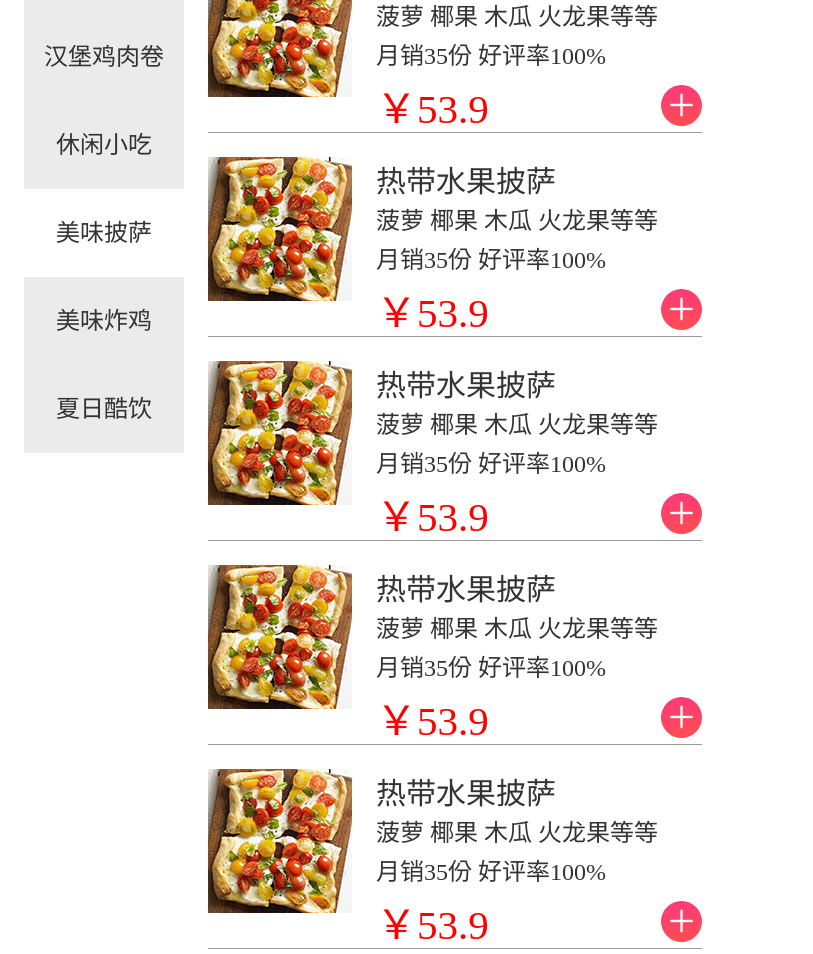
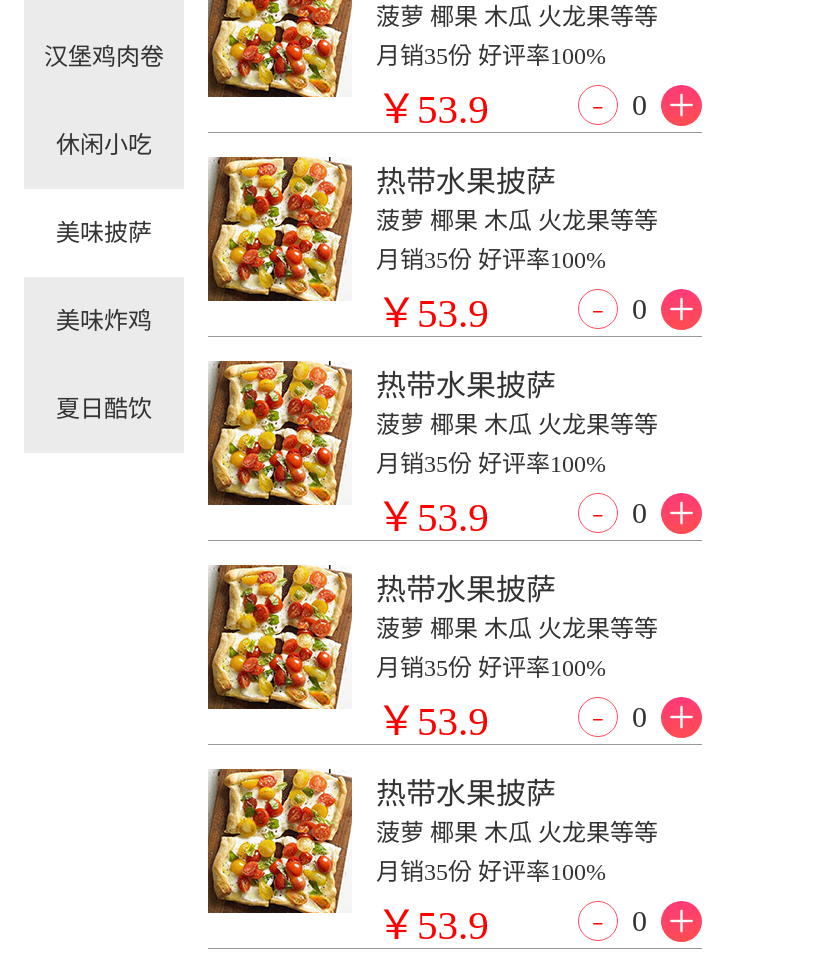
Before and after one commit to zhouquanqwer/zhou, a plain HTML site: page zq/APP/shangjia.html in a window 1280 px wide. Shown: the part 805-1759 px from the top of the page, without its empty margins (0-813 px from the left). Drawn offline with Linux system fonts and the light colour scheme.

Commit message:
添加了shangjia页面的减号与数字

```diff
--- a/zq/APP/css/shangjia.css
+++ b/zq/APP/css/shangjia.css
@@ -202,6 +202,29 @@ ul .hott {
 	color: #ff0000;
 	font-weight: 400;
 }
+.addkuang{
+	align-items: center;
+	display: flex;
+	justify-content: space-between;
+	width: 1.24rem;
+	height: 0.41rem;
+}
+.minus{
+	width: 0.40rem;
+	height: 0.40rem;
+	background-color: white;
+	border-style: solid;
+	border-color: #ff4d5b;
+	border-width: 0.01rem;
+	text-align: center;
+	font-size: 0.24rem;
+	border-radius: 50%;
+	line-height: 0.4rem;
+}
+.num{
+	color: rgba(0,0,0,0.8);
+	font-size: 0.3rem;
+}
 .add {
 	width: 0.41rem;
 	height: 0.41rem;
--- a/zq/APP/shangjia.html
+++ b/zq/APP/shangjia.html
@@ -70,8 +70,14 @@
 							<p>月销35份 好评率100%</p>
 							<h1>
 								<span>￥53.9</span>
+								<div class="addkuang">
+									<div class="minus">
+										<i class="iconfont icon-jian"></i>
+									</div>
+									<div class="num">0</div>
 									<div class="add">
 										<i class="iconfont icon-gengduo"></i>
+									</div>
 								</div>
 							</h1>
 						</div>
@@ -86,8 +92,14 @@
 							<p>月销35份 好评率100%</p>
 							<h1>
 								<span>￥53.9</span>
+								<div class="addkuang">
+									<div class="minus">
+										<i class="iconfont icon-jian"></i>
+									</div>
+									<div class="num">0</div>
 									<div class="add">
 										<i class="iconfont icon-gengduo"></i>
+									</div>
 								</div>
 							</h1>
 						</div>
@@ -102,8 +114,14 @@
 							<p>月销35份 好评率100%</p>
 							<h1>
 								<span>￥53.9</span>
+								<div class="addkuang">
+									<div class="minus">
+										<i class="iconfont icon-jian"></i>
+									</div>
+									<div class="num">0</div>
 									<div class="add">
 										<i class="iconfont icon-gengduo"></i>
+									</div>
 								</div>
 							</h1>
 						</div>
@@ -118,8 +136,14 @@
 							<p>月销35份 好评率100%</p>
 							<h1>
 								<span>￥53.9</span>
+								<div class="addkuang">
+									<div class="minus">
+										<i class="iconfont icon-jian"></i>
+									</div>
+									<div class="num">0</div>
 									<div class="add">
 										<i class="iconfont icon-gengduo"></i>
+									</div>
 								</div>
 							</h1>
 						</div>
@@ -134,8 +158,14 @@
 							<p>月销35份 好评率100%</p>
 							<h1>
 								<span>￥53.9</span>
+								<div class="addkuang">
+									<div class="minus">
+										<i class="iconfont icon-jian"></i>
+									</div>
+									<div class="num">0</div>
 									<div class="add">
 										<i class="iconfont icon-gengduo"></i>
+									</div>
 								</div>
 							</h1>
 						</div>
@@ -150,8 +180,14 @@
 							<p>月销35份 好评率100%</p>
 							<h1>
 								<span>￥53.9</span>
+								<div class="addkuang">
+									<div class="minus">
+										<i class="iconfont icon-jian"></i>
+									</div>
+									<div class="num">0</div>
 									<div class="add">
 										<i class="iconfont icon-gengduo"></i>
+									</div>
 								</div>
 							</h1>
 						</div>
```
Also changed, not shown: zq/js课程/if.html (+2 -3 lines). Lines whose indentation alone changed are shown as unchanged.
